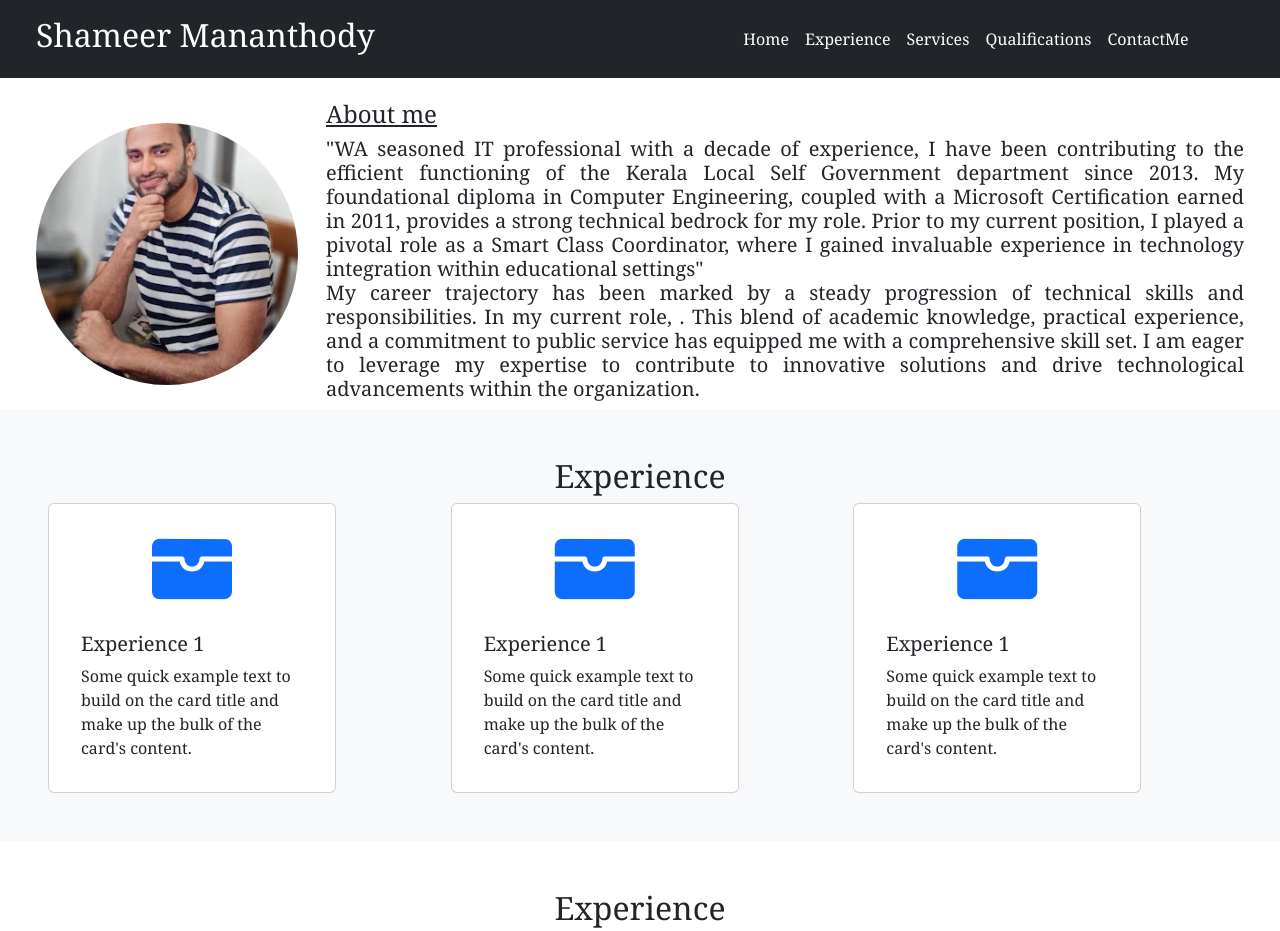
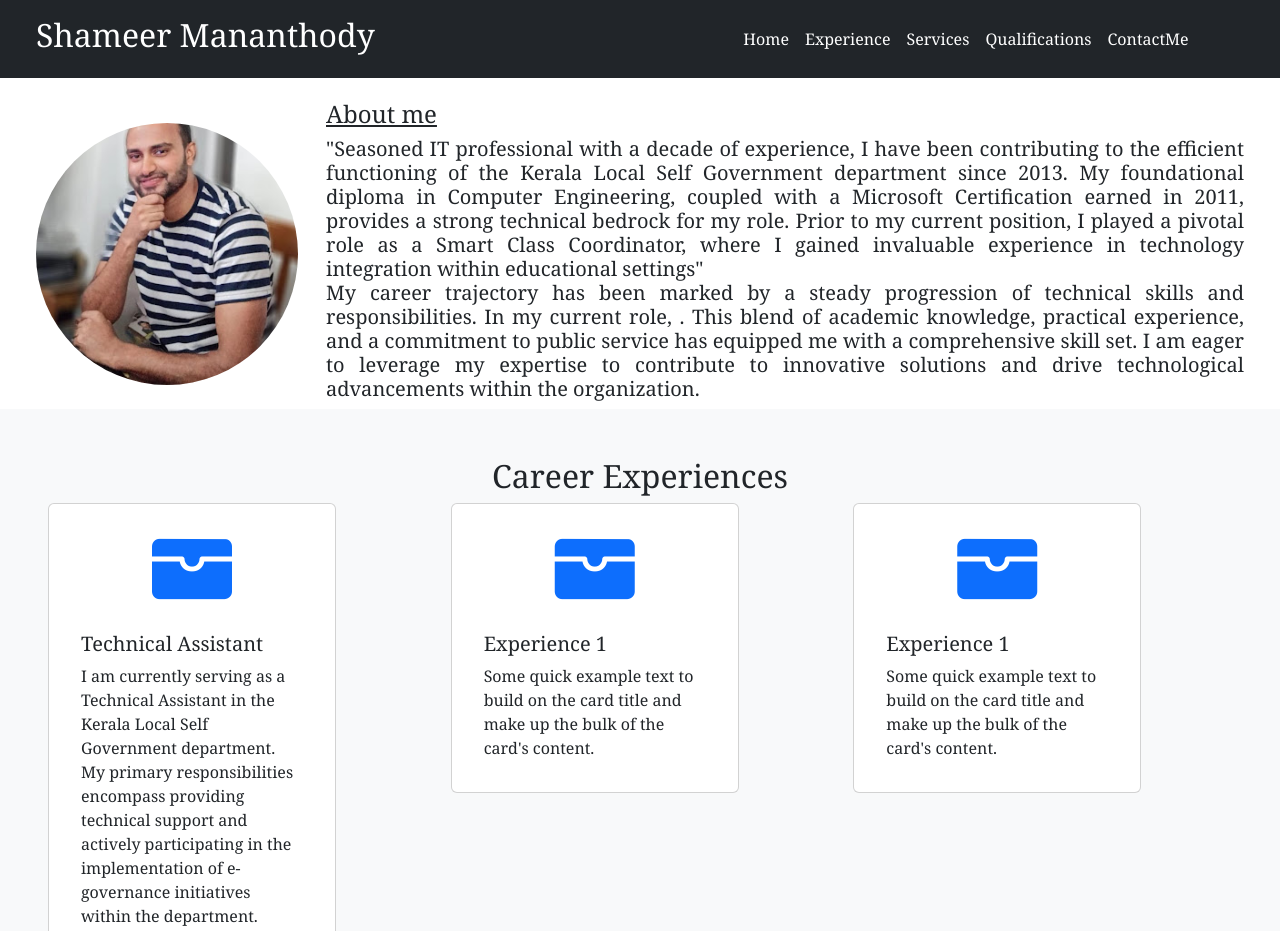
Before and after one commit to shmrmhmdm/profile, a plain HTML site: page index.html in a window 1280 px wide. Shown: the top 931 px of the page. Drawn offline with nearby package versions, Linux system fonts and the light colour scheme.

```diff
--- a/index.html
+++ b/index.html
@@ -53,7 +53,7 @@
             <!-- Personal Paragraph Start Here -->
             <div class="col-md-9 pe-5">
                 <h4><u>About me</u></h4>
-                <h5>"WA seasoned IT professional with a decade of experience,
+                <h5>"Seasoned IT professional with a decade of experience,
                   I have been contributing to the efficient functioning of the
                   Kerala Local Self Government department since 2013. My foundational
                    diploma in Computer Engineering, coupled with a Microsoft Certification
@@ -61,7 +61,8 @@
                     current position, I played a pivotal role as a Smart Class Coordinator, where
                     I gained invaluable experience in technology integration within educational settings"<br>
                     My career trajectory has been marked by a steady progression of technical skills and
-                     responsibilities. In my current role, . This blend of academic knowledge, practical experience, and a
+                     responsibilities. In my current role, . This blend of academic knowledge, practical experience,
+                      and a
                       commitment to public service has equipped me with a comprehensive skill set.
                       I am eager to leverage my expertise to contribute to innovative solutions and
                       drive technological advancements within the organization.
@@ -72,7 +73,7 @@
 </section>
 
     <section class="bg-light p-5" id="">
-      <h2 class="text-center">Experience</h2>
+      <h2 class="text-center">Career Experiences</h2>
       <div class="row">
         <div class="col-md-4">
           <div class="card p-3" style="width: 18rem;">
@@ -80,8 +81,11 @@
 
 
             <div class="card-body">
-              <h5 class="card-title">Experience 1</h5>
-              <p class="card-text">Some quick example text to build on the card title and make up the bulk of the card's content.</p>
+              <h5 class="card-title">Technical Assistant</h5>
+              <p class="card-text">I am currently serving as a Technical Assistant in the
+                Kerala Local Self Government department. My primary responsibilities encompass
+                 providing technical support and actively participating in the implementation of
+                  e-governance initiatives within the department.</p>
 
             </div>
           </div>
```
